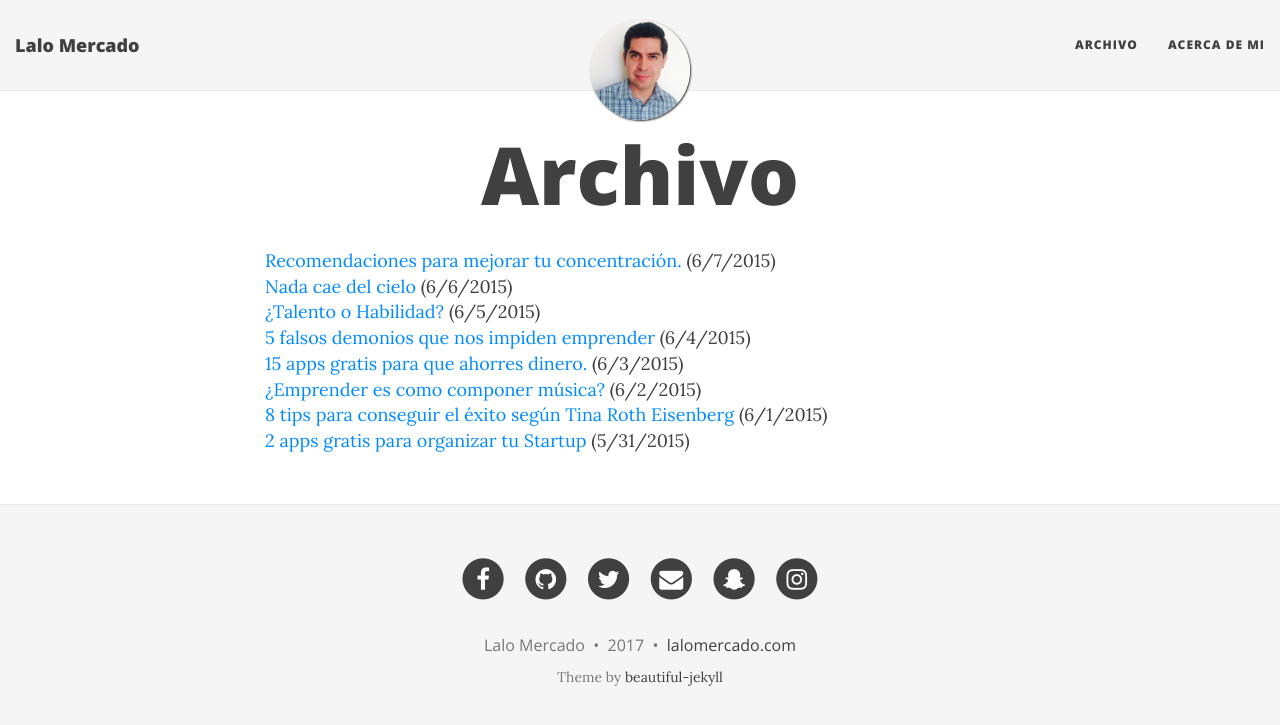
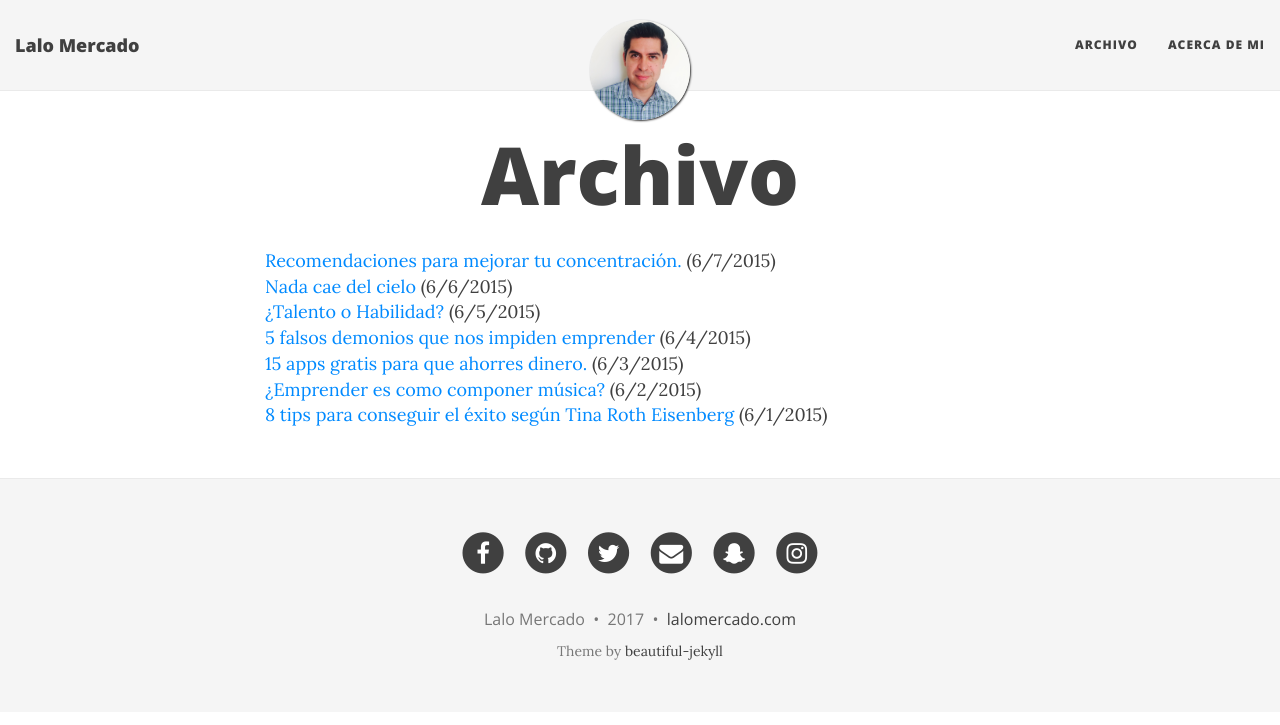
Before and after one commit to lalomergo/lalomergo.github.io, a Jekyll site: the page built from archivo.md, in a window 1280 px wide. Shown: the top 725 px of the page. Built offline with Jekyll 4.4.1, drawn with Linux system fonts in a browser that asks for light colours; nearby versions of some CDN libraries.

```diff
--- a/archivo.md
+++ b/archivo.md
@@ -35,7 +35,4 @@
     <a class="title" href="http://lalomercado.com/2015/06/01/8-tips-para-el-exito-segun-tina-roth-eisenberg/">8 tips para conseguir el éxito según Tina Roth Eisenberg</a> <span class="date">(6/1/2015)</span>
   </div>
 
-  <div class="listing-item">
-    <a class="image" href="http://lalomercado.com/2015/05/31/2-apps-para-organizar-tu-startup/"></a> <a class="title" href="http://lalomercado.com/2015/05/31/2-apps-para-organizar-tu-startup/">2 apps gratis para organizar tu Startup</a> <span class="date">(5/31/2015)</span>
-  </div>
 </div>
```
